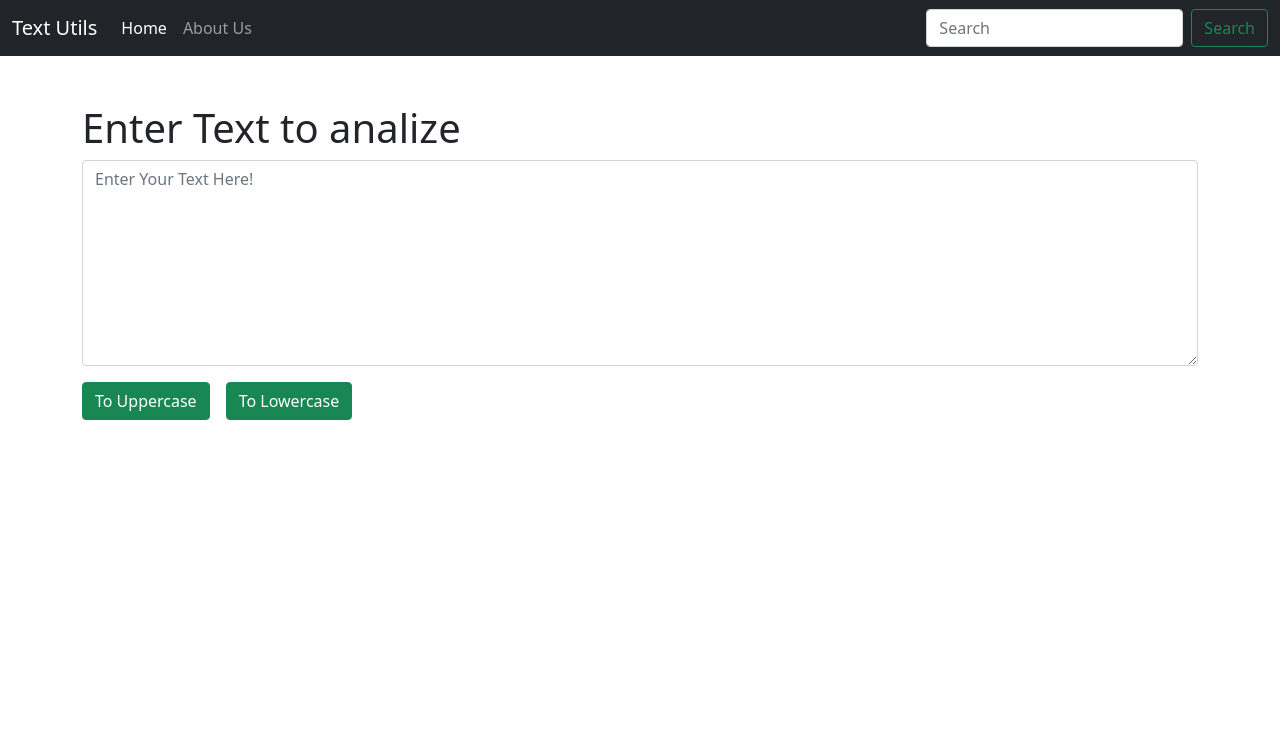
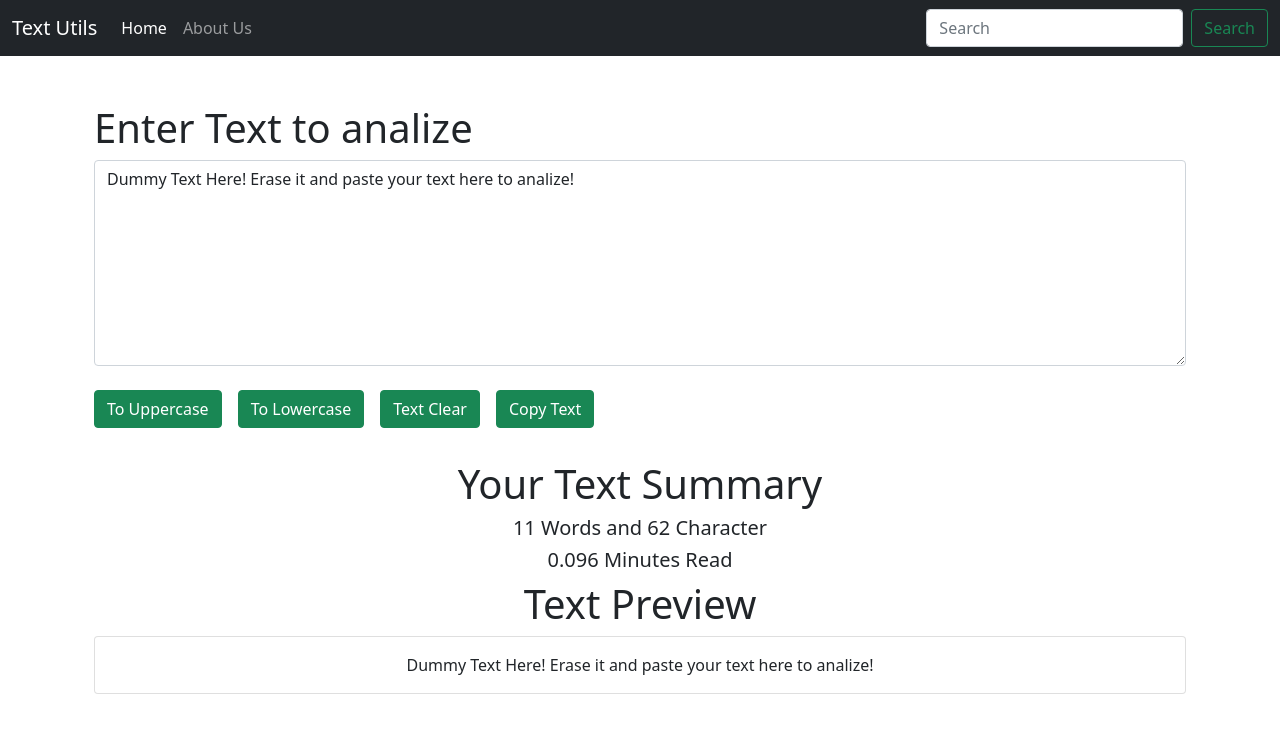
Before and after one commit to farish-jamal/Text-Analizer, a React (Create React App) app: page / in a window 1280 px wide. Shown: the top 730 px of the page. Built offline with nearby package versions, Linux system fonts and the light colour scheme.

Commit message:
Button added

```diff
--- a/src/components/Textarea.js
+++ b/src/components/Textarea.js
@@ -1,28 +1,52 @@
-import React, {useState} from 'react'
+import React, { useState } from 'react'
 
 function Textarea(props) {
-    const handleupClick = () =>{
+    const handleupClick = () => {
         let newText = text.toUpperCase();
         setText(newText)
     }
-    const handledownClick = () =>{
+    const handledownClick = () => {
         let newText = text.toLowerCase();
         setText(newText)
     }
-    const handleChange = (event) =>{
-       setText(event.target.value)
+    const handleClearClick = () => {
+        let newText = '';
+        setText(newText)
     }
-    const [text, setText] = useState()
+    const handleCutClick = () => {
+        let copyText = document.getElementById('myBox');
+        copyText.select();
+        document.execCommand('copy');
+    }
+
+    const handleChange = (event) => {
+        setText(event.target.value)
+    }
+    const [text, setText] = useState("Dummy Text Here! Erase it and paste your text here to analize!")
     return (
-        <div>
-            <h1>{props.heading}</h1>
-            <div className="mb-3">
-                <textarea className="form-control" value={text} onChange={handleChange} placeholder="Enter Your Text Here!" rows="8" id="myBox"></textarea>
+        <>
+            <div className="container">
+                <h1>{props.heading}</h1>
+                <div className="mb-3">
+                    <textarea className="form-control" value={text} onChange={handleChange} rows="8" id="myBox"></textarea>
+                </div>
+                <div className="btn btn-success my-2" onClick={handleupClick}>To Uppercase</div>
+                <div className="btn btn-success mx-3 my-2" onClick={handledownClick}>To Lowercase</div>
+                <div className="btn btn-success" onClick={handleClearClick}>Text Clear</div>
+                <div className="btn btn-success mx-3" onClick={handleCutClick}>Copy Text</div>
             </div>
-            <div className="btn btn-success" onClick={handleupClick}>To Uppercase</div>
-            <div className="btn btn-success mx-3" onClick={handledownClick}>To Lowercase</div>
-        </div>
+            <div className="container my-4 text-center">
+                <h1>Your Text Summary</h1>
+                <h5>{text.split(" ").length - 1} Words and {text.length} Character</h5>
+                <h5>{0.008 * text.split(" ").length} Minutes Read</h5>
+                <h1>Text Preview</h1>
+                <div className="card">
+                    <div className="card-body">
+                        <p className="card-text">{text}</p>
+                    </div>
+                </div>
+            </div>
+        </>
     )
 }
-
 export default Textarea
```
